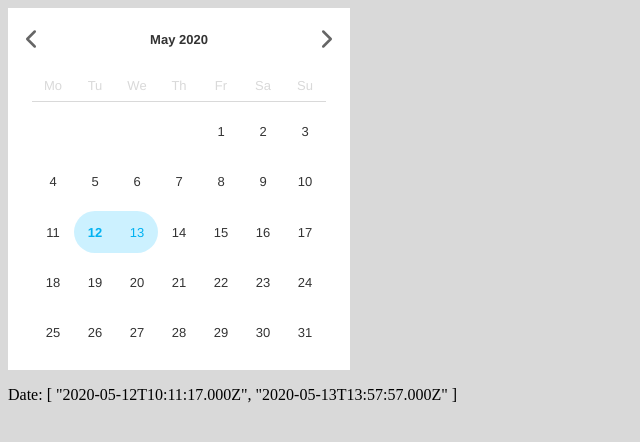
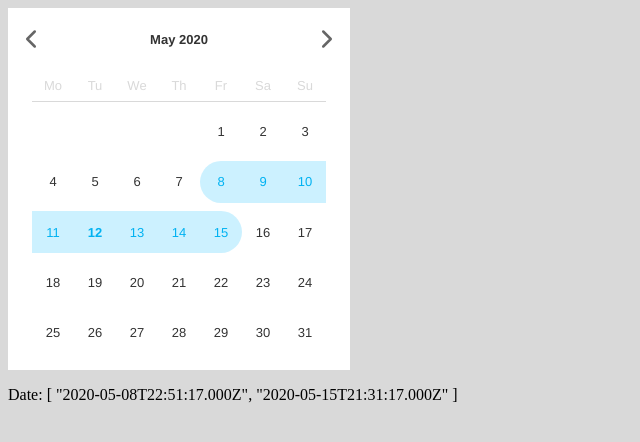
Before and after one commit to Hectix/bot.media_test, a Vue app: page / in a window 1280 px wide. Shown: the top 442 px of the page, without its empty margins (0-640 px from the left). Built offline with nearby package versions, Linux system fonts and the light colour scheme.

Commit message:
Datepicker - Added switch functionality

```diff
--- a/src/App.vue
+++ b/src/App.vue
@@ -15,7 +15,7 @@ export default {
     },
     data() {
         return {
-            date: [new Date(1589278277000), new Date(1589378277000)]
+            date: [new Date(1588978277000), new Date(1589578277000)]
         };
     },
 };
--- a/src/components/DatePicker.vue
+++ b/src/components/DatePicker.vue
@@ -73,7 +73,7 @@ export default {
         },
         /**
          * Sets the date
-         * @param {Object} date
+         * @param {Date} date
          */
         setDate(date) {
             if (this.range) {
@@ -87,8 +87,8 @@ export default {
                             this.selectedTo = date;
                             this.$emit("input", [this.selected, this.selectedTo]);
                         } else {
+                            this.selectedTo = this.selected;
                             this.selected = date;
-                            this.selectedTo = "";
                         }
                     }
                 } else {
```
